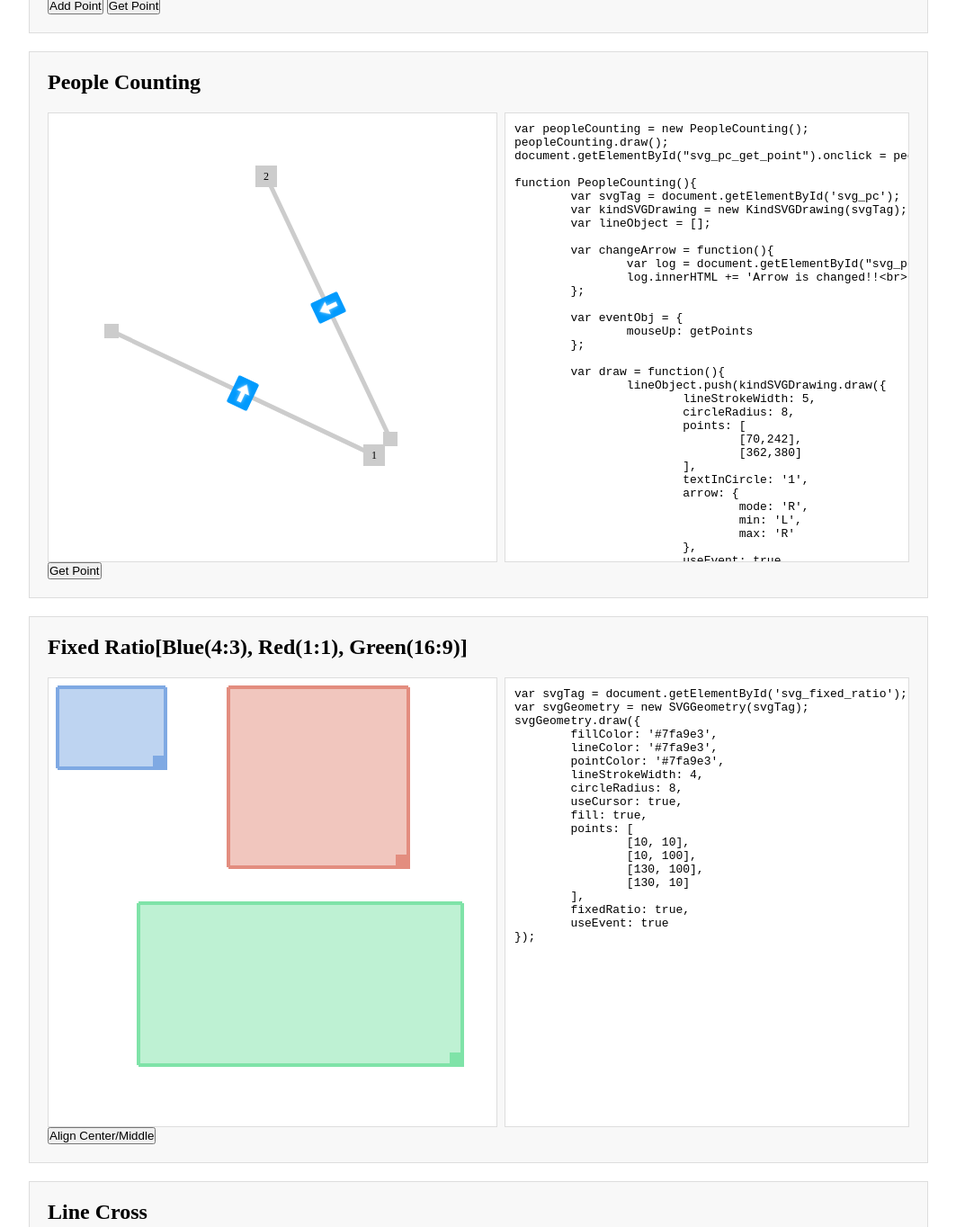
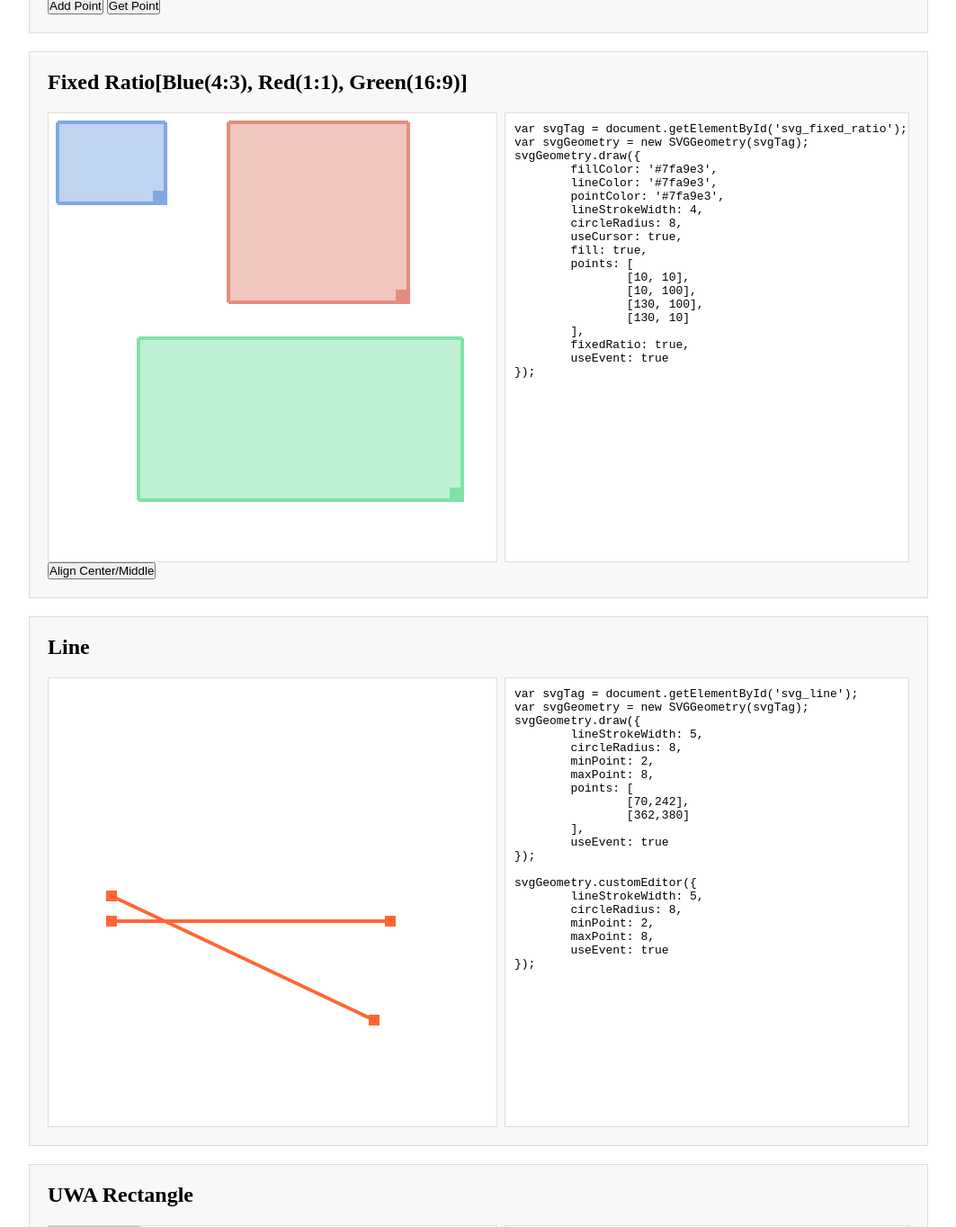
Before and after one commit to ChoDragon9/geometry, a plain HTML site: page sample/index.html in a window 1280 px wide. Shown: the part 591-1955 px from the top of the page at 90% size, without its empty margins (108-1171 px from the left). Drawn offline with Linux system fonts and the light colour scheme.

Commit message:
라인 샘플 간소화

```diff
--- a/sample/index.html
+++ b/sample/index.html
@@ -23,25 +23,28 @@
 var svgTag = document.getElementById('svg_polygon');
 var svgGeometry = new SVGGeometry(svgTag);
 svgGeometry.draw({
-	fillColor: '#ff9832',
-	lineColor: '#ff9832',
-	pointColor: '#ff9832',
+	fillColor: '#ff6633',
+	lineColor: '#ff6633',
+	pointColor: '#ff6633',
 	lineStrokeWidth: 5,
-	circleRadius: 8,
+	circleRadius: 6,
 	fill: true,
 	points: [
-		[48,214],[182,206],[215,116],[159,29],[76,50],[25,139]
+		[156.5,370],
+		[239.5,304],
+		[321.5,366],
+		[286.5,271],
+		[370.5,220],
+		[271.5,221],
+		[238.5,125],
+		[210.5,222],
+		[114.5,225],
+		[197.5,272]
 	],
 	minPoint: 2,
-	maxPoint: 8,
+	maxPoint: 10,
 	useEvent: true,
-	useCursor: true,
-	event: {
-		mouseup: getPoints,
-		polygoncontextmenu: function(){
-			alert("polygoncontextmenu");
-		}
-	}
+	useCursor: true
 });
 					</pre>
 					<div>
@@ -53,107 +56,6 @@ svgGeometry.draw({
 						</button>
 					</div>
 					<div id="svg_polygon_log"></div>
-				</article>
-			</section>
-			<section>
-				<h1>People Counting</h1>
-				<article>
-					<figure>
-						<svg
-							width="500"
-							height="500"
-							id="svg_pc"
-							xmlns="http://www.w3.org/2000/svg"
-							xmlns:xlink="http://www.w3.org/1999/xlink">
-						</svg>
-					</figure>
-					<pre>
-var peopleCounting = new PeopleCounting();
-peopleCounting.draw();
-document.getElementById("svg_pc_get_point").onclick = peopleCounting.getPoints;
-
-function PeopleCounting(){
-	var svgTag = document.getElementById('svg_pc');
-	var kindSVGDrawing = new KindSVGDrawing(svgTag);
-	var lineObject = [];
-
-	var changeArrow = function(){
-		var log = document.getElementById("svg_pc_log");
-		log.innerHTML += 'Arrow is changed!!&lt;br&gt;';
-	};
-
-	var eventObj = {
-		mouseUp: getPoints
-	};
-
-	var draw = function(){
-		lineObject.push(kindSVGDrawing.draw({
-			lineStrokeWidth: 5,
-			circleRadius: 8,
-			points: [
-				[70,242],
-				[362,380]
-			],
-			textInCircle: '1',
-			arrow: {
-				mode: 'R',
-				min: 'L',
-				max: 'R'
-			},
-			useEvent: true,
-			event: eventObj
-		}));
-
-		lineObject.push(kindSVGDrawing.draw({
-			lineStrokeWidth: 5,
-			circleRadius: 8,
-			points: [
-				[380, 362],
-				[242, 70]
-			],
-			textInCircle: '2',
-			arrow: {
-				mode: 'L',
-				min: 'L',
-				max: 'R'
-			},
-			useEvent: true,
-			event: eventObj
-		}));
-	};
-
-	function getPoints(){
-		var log = document.getElementById("svg_pc_log");
-		log.innerHTML = '';
-
-		for(var j = 0, jLen = lineObject.length; j < jLen; j++){
-			log.innerHTML += j + 1  + " : ";
-			var lineSelf = lineObject[j].getData();
-			for(var i = 0, len = lineSelf.points.length; i < len; i++){
-				var self = lineSelf.points[i];
-				log.innerHTML += '[' + self[0] + ',' + self[1] + ']';
-
-				if(i < len - 1){
-					log.innerHTML += ',';
-				}
-			}
-			log.innerHTML += " Arrow: " + lineSelf.arrow;
-			log.innerHTML += "&lt;br&gt;";
-		}
-	}
-
-	return {
-		draw: draw,
-		getPoints: getPoints
-	};
-}
-					</pre>
-					<div>
-						<button type="button" id="svg_pc_get_point">
-							Get Point
-						</button>
-					</div>
-					<div id="svg_pc_log"></div>
 				</article>
 			</section>
 			<section>
@@ -193,70 +95,40 @@ svgGeometry.draw({
 				</article>
 			</section>
 			<section>
-				<h1>Line Cross</h1>
+				<h1>Line</h1>
 				<article>
 					<figure>
 						<svg
 							width="500"
 							height="500"
-							id="svg_line_cross"
+							id="svg_line"
 							xmlns="http://www.w3.org/2000/svg"
 							xmlns:xlink="http://www.w3.org/1999/xlink">
 						</svg>
 					</figure>
 					<pre>
-var lineCross = new LineCross();
-lineCross.draw();
-
-function LineCross(){
-	var svgTag = document.getElementById('svg_line_cross');
-	var kindSVGDrawing = new KindSVGDrawing(svgTag);
-	var lineCrossObject = [];
-
-	var draw = function(){
-		lineCrossObject.push(kindSVGDrawing.draw({
+var svgTag = document.getElementById('svg_line');
+var svgGeometry = new SVGGeometry(svgTag);
+svgGeometry.draw({
 	lineStrokeWidth: 5,
 	circleRadius: 8,
+	minPoint: 2,
+	maxPoint: 8,
 	points: [
 		[70,242],
 		[362,380]
 	],
-			textInCircle: '1',
-			arrow: {
-				mode: 'LR',
-				min: 'L',
-				max: 'LR'
-			},
 	useEvent: true
-		}));
+});
 
-		lineCrossObject.push(kindSVGDrawing.draw({
+svgGeometry.customEditor({
 	lineStrokeWidth: 5,
 	circleRadius: 8,
-			points: [
-				[380, 362],
-				[242, 70]
-			],
-			textInCircle: '2',
-			arrow: {
-				mode: 'LR',
-				min: 'L',
-				max: 'LR'
-			},
+	minPoint: 2,
+	maxPoint: 8,
 	useEvent: true
-		}));
-	};
-
-	return {
-		draw: draw
-	}
-}
+});
 					</pre>
-					<div>
-						<button type="button" id="svg_line_cross_change_left">Change Left</button>
-						<button type="button" id="svg_line_cross_change_right">Change Right</button>
-						<button type="button" id="svg_line_cross_change_left_right">Change Left/Right</button>
-					</div>
 				</article>
 			</section>
 			<section>
@@ -448,8 +320,7 @@ function UWAPrivacyPolygon(){
 		<script src="./scripts/polygon.js"></script>
 		<script src="./scripts/uwa_privacy_polygon.js"></script>
 		<script src="./scripts/uwa_privacy_rectangle.js"></script>
-		<script src="./scripts/linecross.js"></script>
-		<script src="./scripts/peoplecounting.js"></script>
+		<script src="./scripts/line.js"></script>
 		<script src="./scripts/fixedratio.js"></script>
 		<script src="./script.js"></script>
 	</body>
--- a/sample/script.js
+++ b/sample/script.js
@@ -10,21 +10,8 @@ window.onload = function(){
 	fixedRatio.draw();
 	getElem("svg_fixed_ratio_btn").onclick = fixedRatio.alignCenter;
 
-	var peopleCounting = new PeopleCounting();
-	peopleCounting.draw();
-	getElem("svg_pc_get_point").onclick = peopleCounting.getPoints;
-
-	var lineCross = new LineCross();
-	lineCross.draw();
-	getElem("svg_line_cross_change_left").onclick = function(){
-		lineCross.changeArrow('L');
-	};
-	getElem("svg_line_cross_change_right").onclick = function(){
-		lineCross.changeArrow('R');
-	};
-	getElem("svg_line_cross_change_left_right").onclick = function(){
-		lineCross.changeArrow('LR');
-	};
+	var line = new Line();
+	line.draw();
 
 	var uwaPrivacyPolygon = new UWAPrivacyPolygon();
 	uwaPrivacyPolygon.init();
--- /dev/null
+++ b/sample/scripts/line.js
@@ -0,0 +1,49 @@
+function Line(){
+	var svgTag = document.getElementById('svg_line');
+	var svgGeometry = new SVGGeometry(svgTag);
+	var lineObject = [];
+
+	var draw = function(){
+		lineObject.push(svgGeometry.draw({
+			lineColor: '#ff6633',
+			pointColor: '#ff6633',
+			lineStrokeWidth: 4,
+			circleRadius: 6,
+			minPoint: 2,
+			maxPoint: 8,
+			points: [
+				[70,242],
+				[362,380]
+			],
+			useEvent: true
+		}));
+
+		lineObject.push(svgGeometry.draw({
+			lineColor: '#ff6633',
+			pointColor: '#ff6633',
+			lineStrokeWidth: 4,
+			circleRadius: 6,
+			minPoint: 2,
+			maxPoint: 8,
+			points: [
+				[70,270],
+				[380,270]
+			],
+			useEvent: true
+		}));
+
+		svgGeometry.customEditor({
+			lineColor: '#ff6633',
+			pointColor: '#ff6633',
+			lineStrokeWidth: 4,
+			circleRadius: 6,
+			minPoint: 2,
+			maxPoint: 8,
+			useEvent: true
+		});
+	};
+
+	return {
+		draw: draw
+	}
+}
--- a/sample/scripts/linecross.js
+++ /dev/null
@@ -1,54 +0,0 @@
-function LineCross(){
-	var svgTag = document.getElementById('svg_line_cross');
-	var svgGeometry = new SVGGeometry(svgTag);
-	var lineCrossObject = [];
-
-	var draw = function(){
-		lineCrossObject.push(svgGeometry.draw({
-			lineStrokeWidth: 5,
-			circleRadius: 8,
-			minPoint: 2,
-			maxPoint: 8,
-			points: [
-				[70,242],
-				[362,380]
-			],
-			textInCircle: '1',
-			arrow: {
-				mode: 'LR',
-				min: 'L',
-				max: 'LR'
-			},
-			useEvent: true
-		}));
-
-		lineCrossObject.push(svgGeometry.draw({
-			lineStrokeWidth: 5,
-			circleRadius: 8,
-			points: [
-				[70,270],
-				[380,270]
-			],
-			minPoint: 2,
-			maxPoint: 8,
-			textInCircle: '2',
-			arrow: {
-				mode: 'LR',
-				min: 'L',
-				max: 'LR',
-				text: true
-			},
-			useEvent: true
-		}));
-	};
-
-	function changeArrow(arrow){
-		console.log(arrow);
-		lineCrossObject[1].changeArrow(arrow);
-	}
-
-	return {
-		draw: draw,
-		changeArrow: changeArrow
-	}
-}
--- a/sample/scripts/peoplecounting.js
+++ /dev/null
@@ -1,77 +0,0 @@
-function PeopleCounting(){
-	var svgTag = document.getElementById('svg_pc');
-	var svgGeometry = new SVGGeometry(svgTag);
-	var lineObject = [];
-
-	var changeArrow = function(){
-		var log = document.getElementById("svg_pc_log");
-		log.innerHTML += 'Arrow is changed!!<br>';
-	};
-
-	var eventObj = {
-		mouseup: getPoints
-	};
-
-	var draw = function(){
-		lineObject.push(svgGeometry.draw({
-			lineStrokeWidth: 5,
-			circleRadius: 8,
-			minLineLength: 120,
-			points: [
-				[70,242],
-				[362,380]
-			],
-			textInCircle: '1',
-			arrow: {
-				mode: 'R',
-				min: 'L',
-				max: 'R'
-			},
-			useEvent: true,
-			event: eventObj
-		}));
-
-		lineObject.push(svgGeometry.draw({
-			lineStrokeWidth: 5,
-			circleRadius: 8,
-			minLineLength: 120,
-			points: [
-				[380, 362],
-				[242, 70]
-			],
-			textInCircle: '2',
-			arrow: {
-				mode: 'L',
-				min: 'L',
-				max: 'R'
-			},
-			useEvent: true,
-			event: eventObj
-		}));
-	};
-
-	function getPoints(){
-		var log = document.getElementById("svg_pc_log");
-		log.innerHTML = '';
-
-		for(var j = 0, jLen = lineObject.length; j < jLen; j++){
-			log.innerHTML += j + 1  + " : ";
-			var lineSelf = lineObject[j].getData();
-			for(var i = 0, len = lineSelf.points.length; i < len; i++){
-				var self = lineSelf.points[i];
-				log.innerHTML += '[' + self[0] + ',' + self[1] + ']';
-
-				if(i < len - 1){
-					log.innerHTML += ',';
-				}
-			}
-			log.innerHTML += " Arrow: " + lineSelf.arrow;
-			log.innerHTML += "<br>";
-		}
-	}
-
-	return {
-		draw: draw,
-		getPoints: getPoints
-	};
-}
--- a/sample/scripts/polygon.js
+++ b/sample/scripts/polygon.js
@@ -5,44 +5,31 @@ function Polygon(){
 
 	var draw = function(){
 		polygonObject = svgGeometry.draw({
-			fillColor: '#ff9832',
-			lineColor: '#ff9832',
-			pointColor: '#ff9832',
+			fillColor: '#ff6633',
+			lineColor: '#ff6633',
+			pointColor: '#ff6633',
 			lineStrokeWidth: 5,
-			circleRadius: 8,
+			circleRadius: 6,
 			fill: true,
 			points: [
-				[48,214],[182,206],[215,116],[159,29],[76,50],[25,139]
+				[156.5,370],
+				[239.5,304],
+				[321.5,366],
+				[286.5,271],
+				[370.5,220],
+				[271.5,221],
+				[238.5,125],
+				[210.5,222],
+				[114.5,225],
+				[197.5,272]
 			],
 			minPoint: 2,
-			maxPoint: 8,
+			maxPoint: 10,
 			useEvent: true,
 			useCursor: true,
 			event: {
 				mouseup: getPoints,
 				polygoncontextmenu: function(){
-					alert("polygoncontextmenu");
-				}
-			}
-		});
-
-		polygonObject2 = svgGeometry.draw({
-			fillColor: '#ff9832',
-			lineColor: '#ff9832',
-			pointColor: '#ff9832',
-			lineStrokeWidth: 5,
-			circleRadius: 8,
-			fill: true,
-			useEvent: true,
-			points: [
-				[303,469],[437,461],[475,374],[423,248],[291,270],[224,388],[219,472]
-			],
-			minPoint: 2,
-			maxPoint: 8,
-			event: {
-				mouseup: getPoints,
-				polygoncontextmenu: function(event){
-					event.preventDefault();
 					alert("polygoncontextmenu");
 				}
 			}
```
Lines whose indentation alone changed are shown as unchanged.
